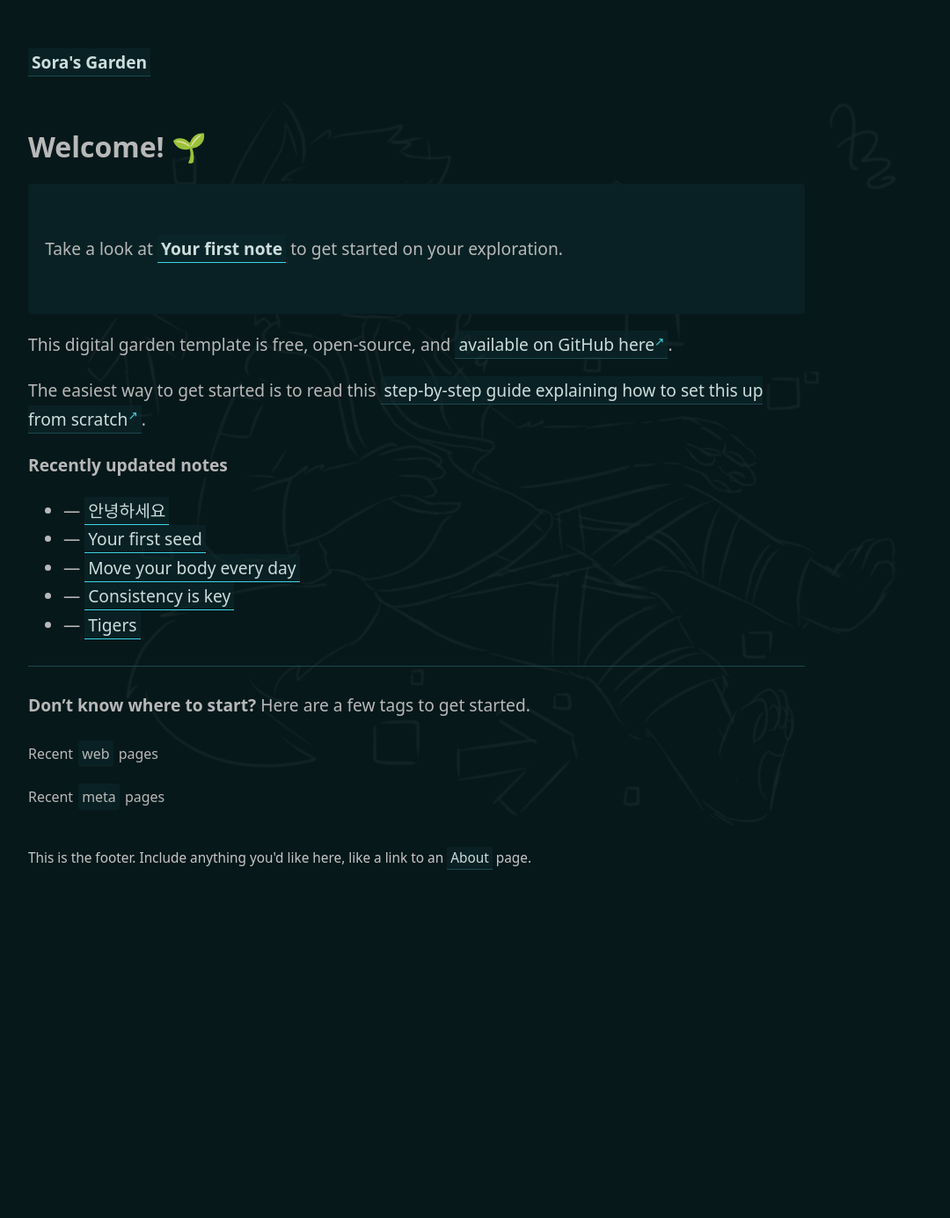
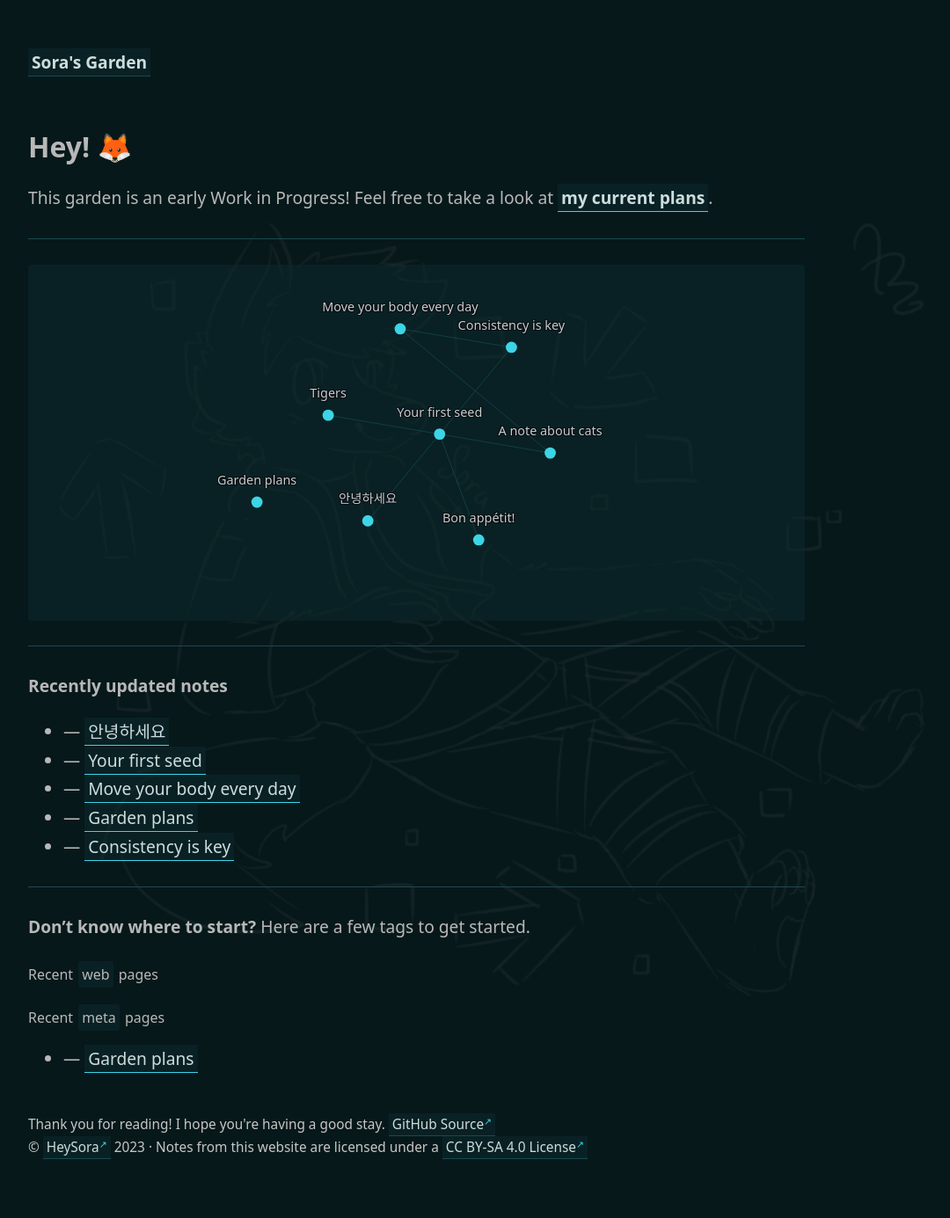
Before and after one commit to HeySora/garden.heysora.net, a Jekyll site: the page built from _pages/index.md, in a window 1280 px wide. Shown: the whole page at 88% size, without its empty margins (80-1160 px from the left). Built offline with Jekyll 4.4.1, drawn with Linux system fonts in a browser that asks for light colours; some web fonts are replaced; before the commit the page ends 1056 px from its top, so only the background shows below that.

Commit message:
Personalize the site's contents to my taste

```diff
--- a/_includes/footer.html
+++ b/_includes/footer.html
@@ -1 +1,3 @@
-This is the footer. Include anything you'd like here, like a link to an <a class="internal-link" href="/about">About</a> page.
+Thank you for reading! I hope you're having a good stay. <a href="https://github.com/HeySora/garden.heysora.net" target="_blank">GitHub Source</a>
+<br />
+&copy; <a href="https://heysora.net" target="_blank">HeySora</a> 2023 &middot; Notes from this website are licensed under a <a href="https://creativecommons.org/licenses/by-sa/4.0/" target="_blank">CC BY-SA 4.0 License</a>
--- /dev/null
+++ b/_notes/meta/garden-plans.md
@@ -0,0 +1,6 @@
+---
+title: Garden plans
+tags: meta
+---
+
+**WIP!**
--- a/_pages/index.md
+++ b/_pages/index.md
@@ -5,17 +5,17 @@ id: home
 permalink: /
 ---
 
-# Welcome! 🌱
+# Hey! 🦊
 
-<p style="padding: 3em 1em; background: #092124; border-radius: 4px;">
-  Take a look at <span style="font-weight: bold">[[Your first note]]</span> to get started on your exploration.
-</p>
+This garden is an early Work in Progress! Feel free to take a look at **[[garden-plans|my current plans]]**.
 
-This digital garden template is free, open-source, and [available on GitHub here](https://github.com/maximevaillancourt/digital-garden-jekyll-template).
+<hr />
 
-The easiest way to get started is to read this [step-by-step guide explaining how to set this up from scratch](https://maximevaillancourt.com/blog/setting-up-your-own-digital-garden-with-jekyll).
+{% include notes_graph.html %}
 
-<strong>Recently updated notes</strong>
+<hr />
+
+**Recently updated notes**
 
 <ul>
   {% assign recent_notes = site.notes | sort: "last_modified_at_timestamp" | reverse %}
```
Also changed, not shown: _pages/about.md (+3 -3 lines).
